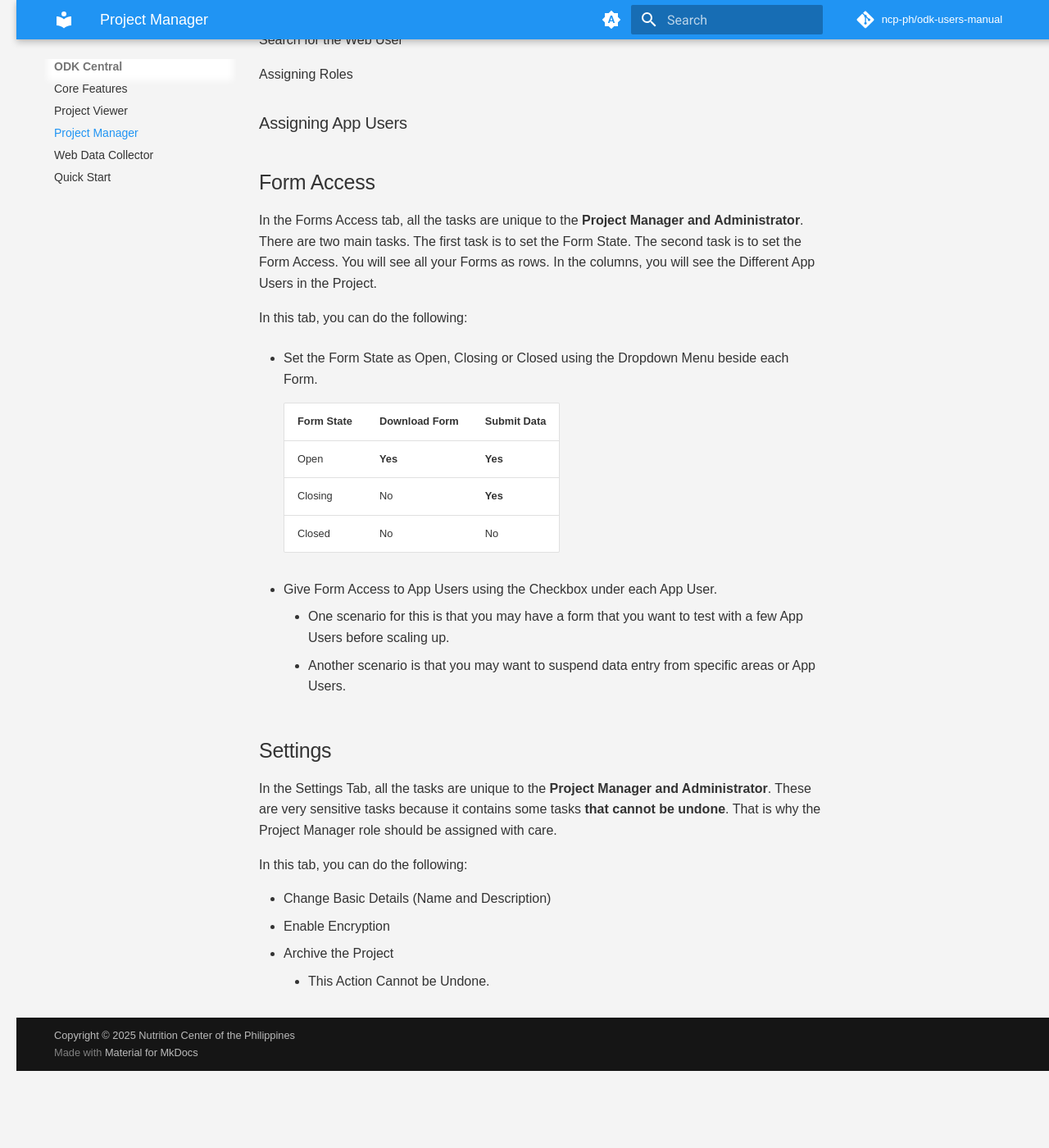
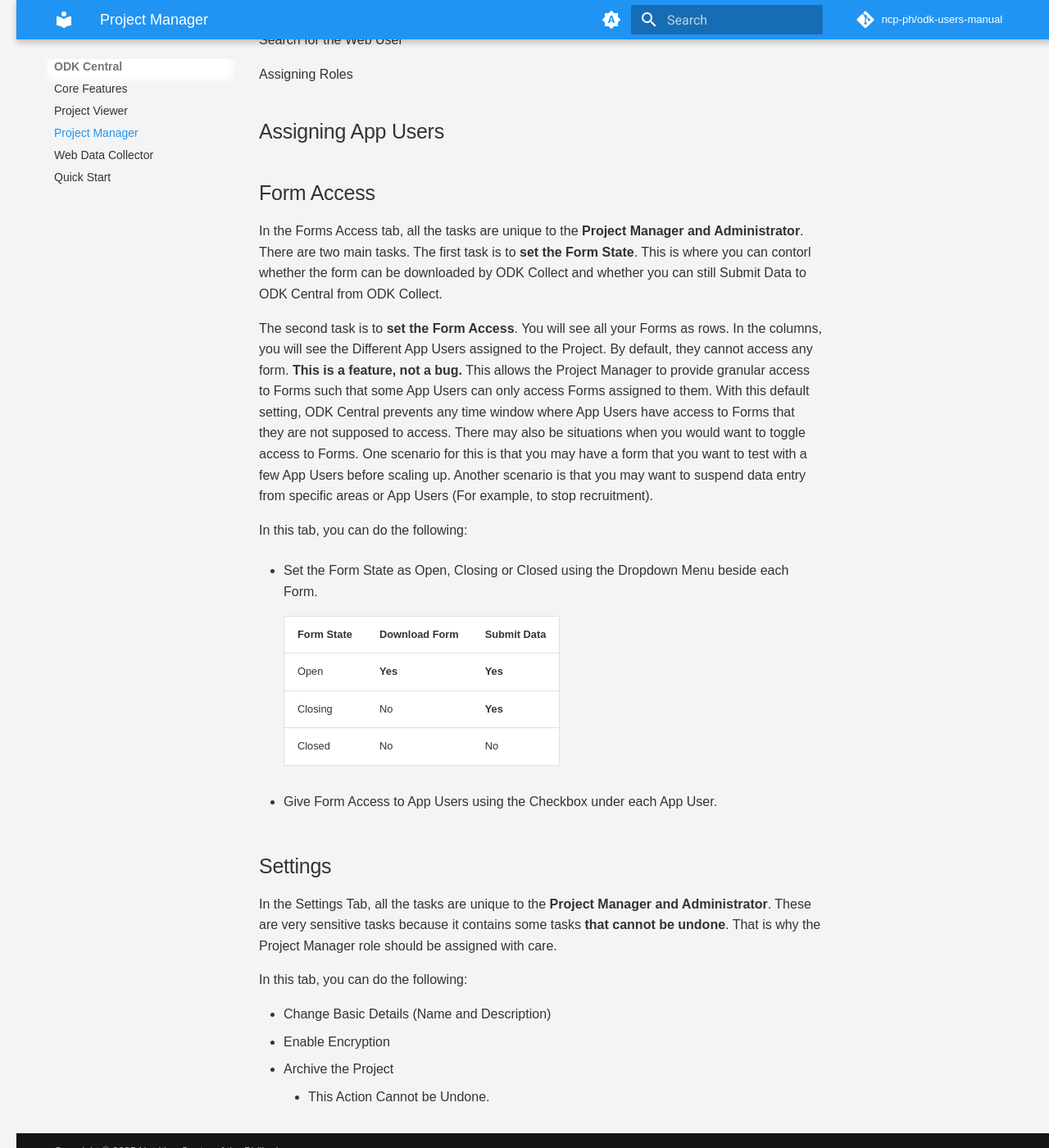
Before and after one commit to ncp-ph/odk-users-manual, an MkDocs documentation site: the page built from docs/project_manager.md, in a window 1280 px wide and 1400 px high, scrolled down 4618 px. Shown: the whole window at 82% size. Built offline with MkDocs 1.6.1 and Material for MkDocs 9.7.7, drawn with Linux system fonts in a browser that asks for light colours; comment, search, counter and statistics services are not loaded; before the commit the page ends 5924 px from its top, so only the background shows below that; some of the changed text lies outside the part shown.

Commit message:
Modify Project Manager text

```diff
--- a/docs/project_manager.md
+++ b/docs/project_manager.md
@@ -38,8 +38,8 @@ There are 2 sections:
     * [Forms](#form-subsection)
     * [Entities](#entities)
     * [Project Roles]
-    * [App Users]
-    * [Form Access]
+    * [App Users](#assigning-app-users)
+    * [Form Access](#form-access)
     * [Settings](#settings)
 * B - Subsection Details
     * This will be different for each subsection
@@ -144,7 +144,7 @@ Selecting an entity to delete
 
 The Delete pop-up Window
 
-## How to Assign Users to Projects
+## How to Assign App Users to Projects
 
 ### Assigning Web Users to Projects
 
@@ -160,11 +160,13 @@ Search for the Web User
 
 Assigning Roles
 
-### Assigning App Users
+## Assigning App Users
 
 ## Form Access
 
-In the Forms Access tab, all the tasks are unique to the **Project Manager and Administrator**.  There are two main tasks.  The first task is to set the Form State.  The second task is to set the Form Access.  You  will see all your Forms as rows.  In the columns, you will see the Different App Users in the Project.
+In the Forms Access tab, all the tasks are unique to the **Project Manager and Administrator**.  There are two main tasks.  The first task is to **set the Form State**.  This is where you can contorl whether the form can be downloaded by ODK Collect and whether you can still Submit Data to ODK Central from ODK Collect.
+
+The second task is to **set the Form Access**.  You  will see all your Forms as rows.  In the columns, you will see the Different App Users assigned to the Project. By default, they cannot access any form.  **This is a feature, not a bug.**  This allows the Project Manager to provide granular access to Forms such that some App Users can only access Forms assigned to them.  With this default setting, ODK Central prevents any time window where App Users have access to Forms that they are not supposed to access.  There may also be situations when you would want to toggle access to Forms.  One scenario for this is that you may have a form that you want to test with a few App Users before scaling up. Another scenario is that you may want to suspend data entry from specific areas or App Users (For example, to stop recruitment).
 
 In this tab, you can do the following:
 
```
Also changed, not shown: other parts of docs/project_manager.md (+1 -2 lines).
